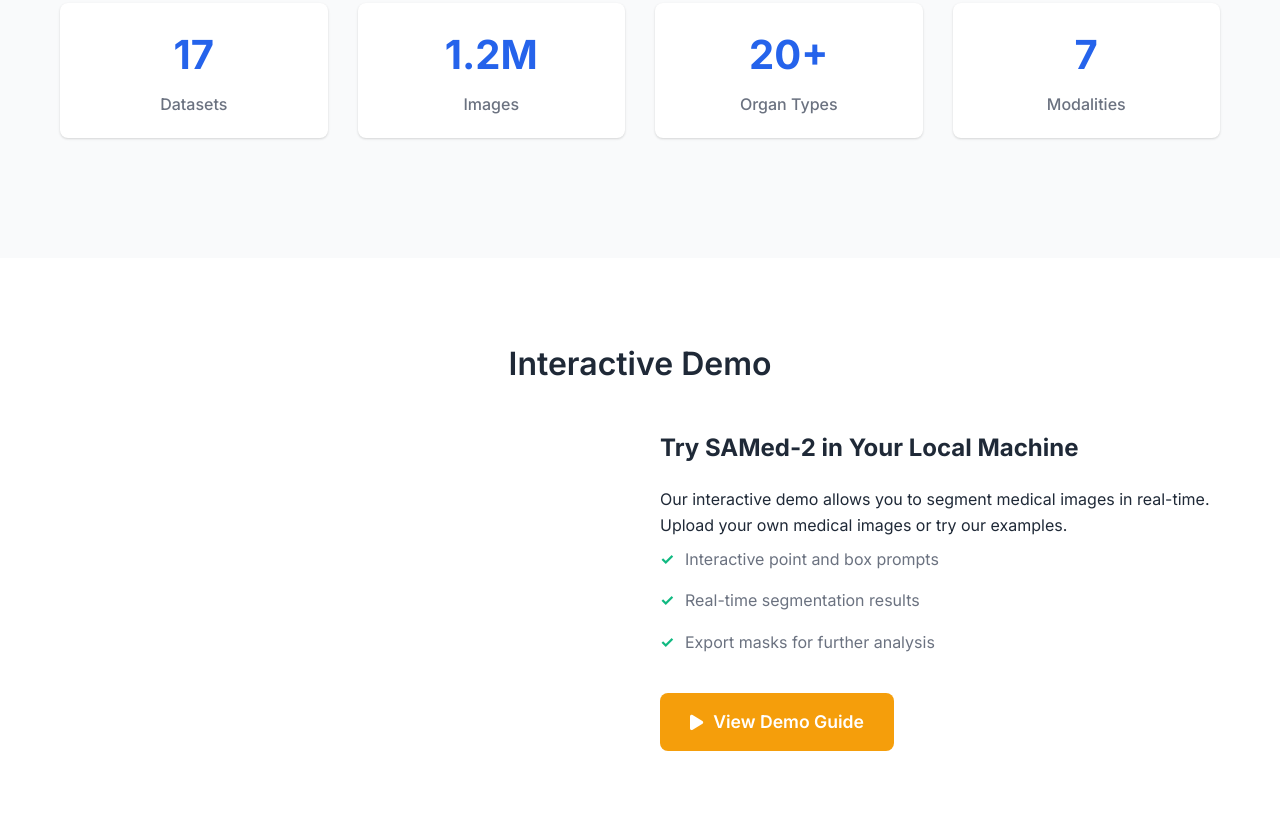
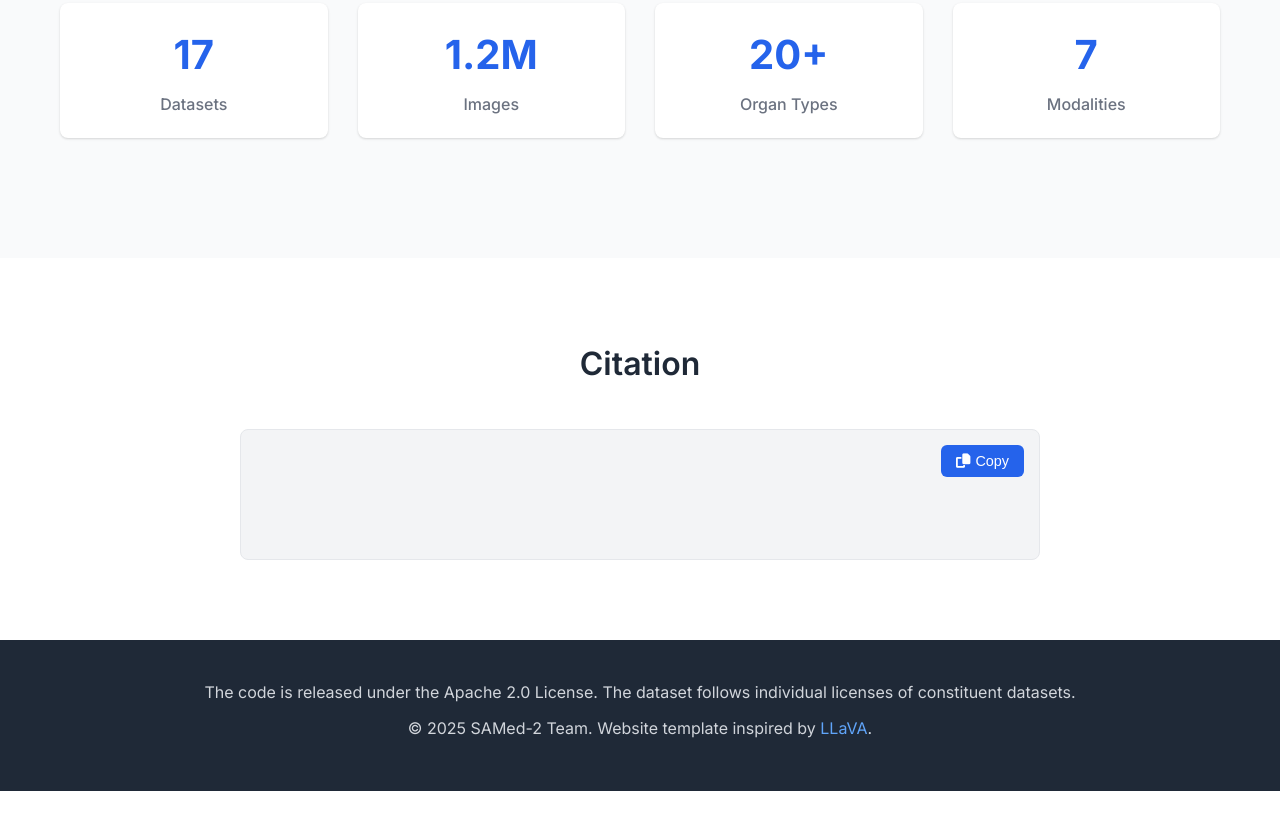
Before and after one commit to ZhilingYan/Medical-SAM-Bench, a plain HTML site: page docs/index.html in a window 1280 px wide. Shown: the part 1980-2800 px from the top of the page. After the commit the page ends 2771 px from the top, so only its background shows below. Drawn offline with Linux system fonts and the light colour scheme.

Commit message:
Update index.html

```diff
--- a/docs/index.html
+++ b/docs/index.html
@@ -59,9 +59,6 @@
                     </a>
                     <a href="https://github.com/ZhilingYan/Medical-SAM-Bench" class="link-button">
                         <i class="fab fa-github"></i> Code
-                    </a>
-                    <a href="https://github.com/ZhilingYan/Medical-SAM-Bench/blob/main/docs/DEMO.md" class="link-button">
-                        <i class="fas fa-play-circle"></i> Demo
                     </a>
                     <a href="https://github.com/ZhilingYan/Medical-SAM-Bench/blob/main/docs/MEDBANK.md" class="link-button">
                         <i class="fas fa-database"></i> Dataset
@@ -137,40 +134,13 @@
         </div>
     </section>
 
-    <!-- Demo Section -->
-    <section class="demo">
-        <div class="container">
-            <h2 class="section-title">Interactive Demo</h2>
-            <div class="demo-content">
-                <div class="demo-preview">
-                    <!-- <img src="images/demo_preview.png" alt="Demo Preview" class="demo-image"> -->
-                </div>
-                <div class="demo-description">
-                    <h3>Try SAMed-2 in Your Local Machine</h3>
-                    <p>
-                        Our interactive demo allows you to segment medical images in real-time.
-                        Upload your own medical images or try our examples.
-                    </p>
-                    <ul>
-                        <li>Interactive point and box prompts</li>
-                        <li>Real-time segmentation results</li>
-                        <li>Export masks for further analysis</li>
-                    </ul>
-                    <a href="https://github.com/ZhilingYan/Medical-SAM-Bench/blob/main/docs/DEMO.md" class="try-demo-button">
-                        <i class="fas fa-play"></i> View Demo Guide
-                    </a>
-                </div>
-            </div>
-        </div>
-    </section>
-
     <!-- Citation Section -->
     <section class="citation">
         <div class="container">
             <h2 class="section-title">Citation</h2>
             <div class="citation-box">
                 <pre><code>
-                    TODO
+
                 </code></pre>
                 <button class="copy-button" onclick="copyToClipboard()">
                     <i class="fas fa-copy"></i> Copy
```
